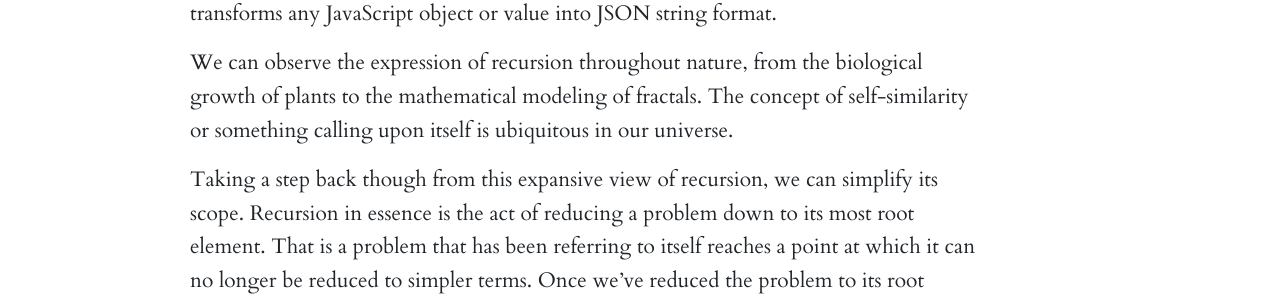
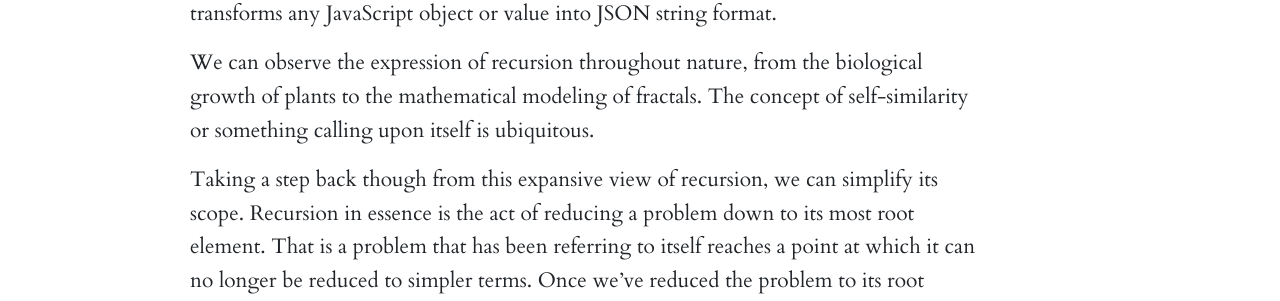
Before and after one commit to aaronzomback/design-portfolio, a Jekyll site: the page built from _posts/2021-04-30-what-is-recursion?.markdown, in a window 1280 px wide and 900 px high, scrolled down 866 px. Shown: the part 212-513 px from the top of the window. Built offline with Jekyll 4.4.1, drawn with Linux system fonts in a browser that asks for light colours; nearby versions of some CDN libraries.

Commit message:
Updated What Is Recursion?

```diff
--- a/_posts/2021-04-30-what-is-recursion?.markdown
+++ b/_posts/2021-04-30-what-is-recursion?.markdown
@@ -14,7 +14,7 @@ Once we begin to identify situations in which recursion can be used to solve com
 
 Let's take for example the JavaScript function [JSON.stringify()(https://developer.mozilla.org/en-US/docs/Web/JavaScript/Reference/Global_Objects/JSON/stringify). This function transforms any JavaScript object or value into JSON string format.
 
-We can observe the expression of recursion throughout nature, from the biological growth of plants to the mathematical modeling of fractals. The concept of self-similarity or something calling upon itself is ubiquitous in our universe.
+We can observe the expression of recursion throughout nature, from the biological growth of plants to the mathematical modeling of fractals. The concept of self-similarity or something calling upon itself is ubiquitous.
 
 Taking a step back though from this expansive view of recursion, we can simplify its scope. Recursion in essence is the act of reducing a problem down to its most root element. That is a problem that has been referring to itself reaches a point at which it can no longer be reduced to simpler terms. Once we've reduced the problem to its root element or *base case*, we then return back upwards integrating the results and returning the output as a solution.
 
```
